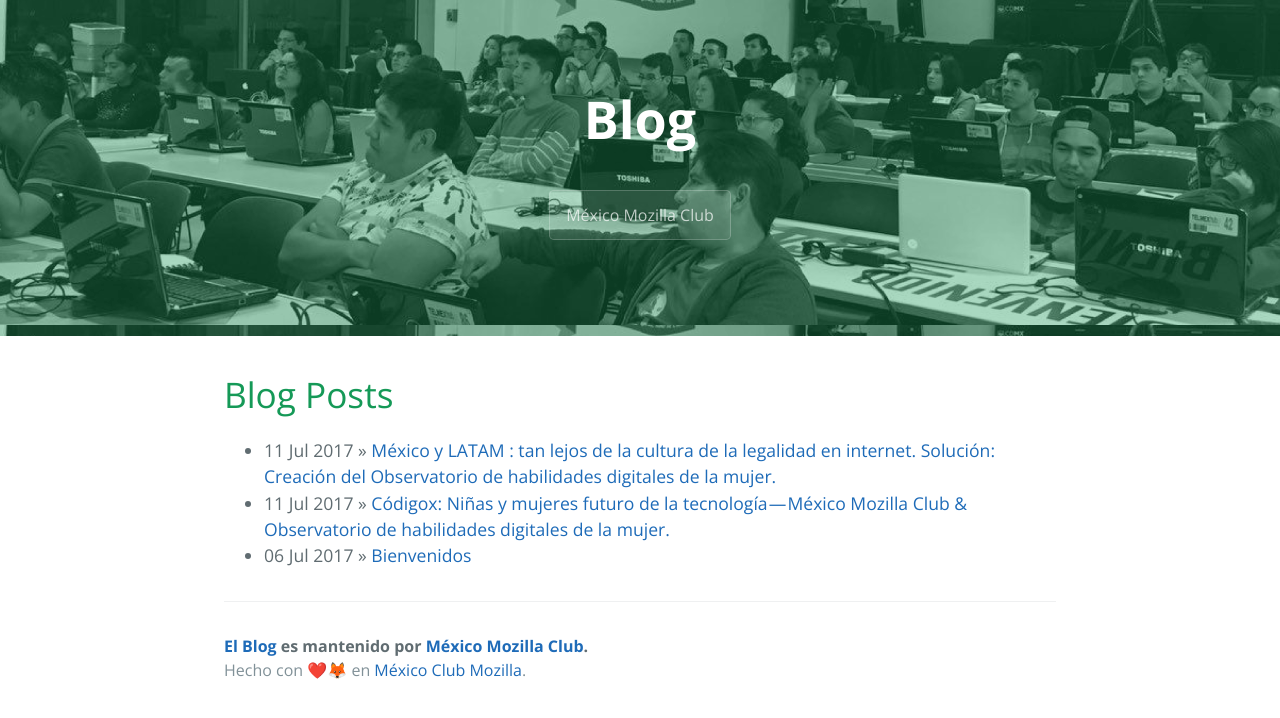
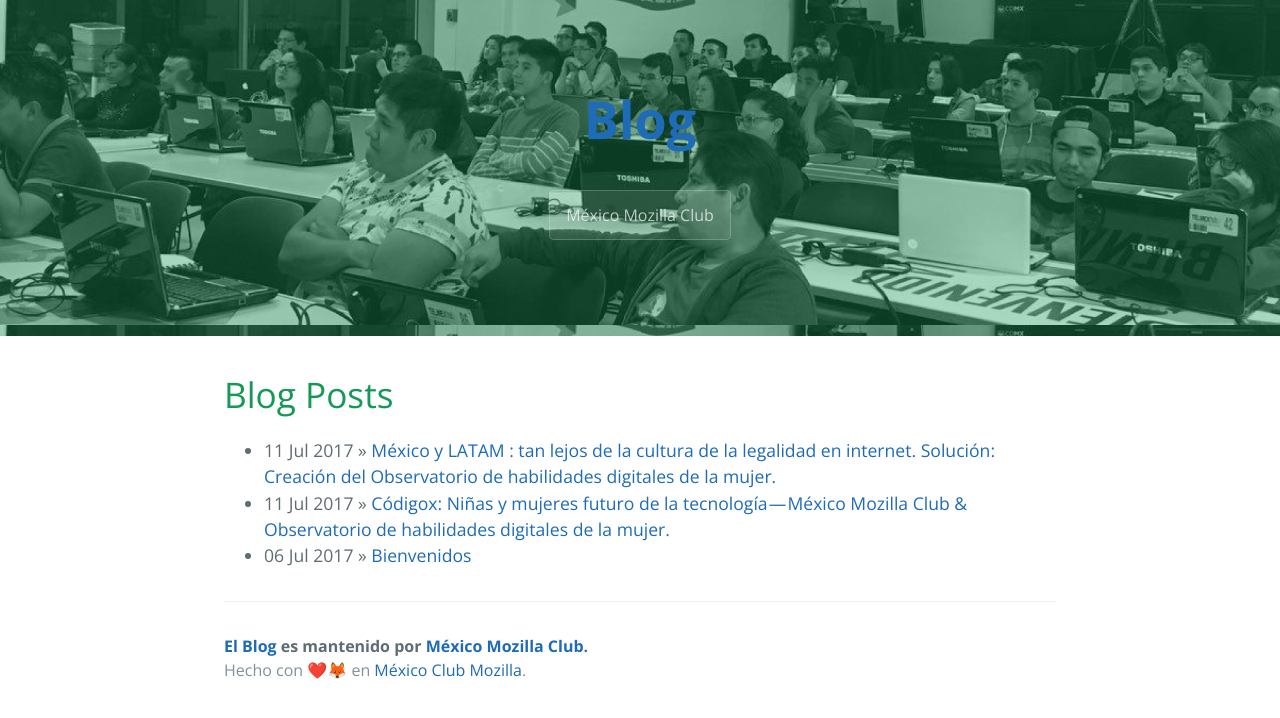
Before and after one commit to mexicomozillaclub/blog, a Jekyll site: the page built from index.html, in a window 1280 px wide. Shown: the top 718 px of the page. Built offline with Jekyll 4.4.1, drawn with Linux system fonts in a browser that asks for light colours; the list of posts is cut into pages by our own code.

Commit message:
Update link title

```diff
--- a/_includes/page-header.html
+++ b/_includes/page-header.html
@@ -1,5 +1,5 @@
 <section class="page-header">
-  <h1 class="project-name">{{ site.title }}</h1>
+  <h1 class="project-name"><a href="https://mexicomozillaclub.github.io/blog/">{{ site.title }}</a></h1>
   <h2 class="project-tagline">{{ site.tagline }}</h2>
   <a href="http://www.mexicomozillaclub.com/" class="btn">México Mozilla Club</a>
 </section>
```
